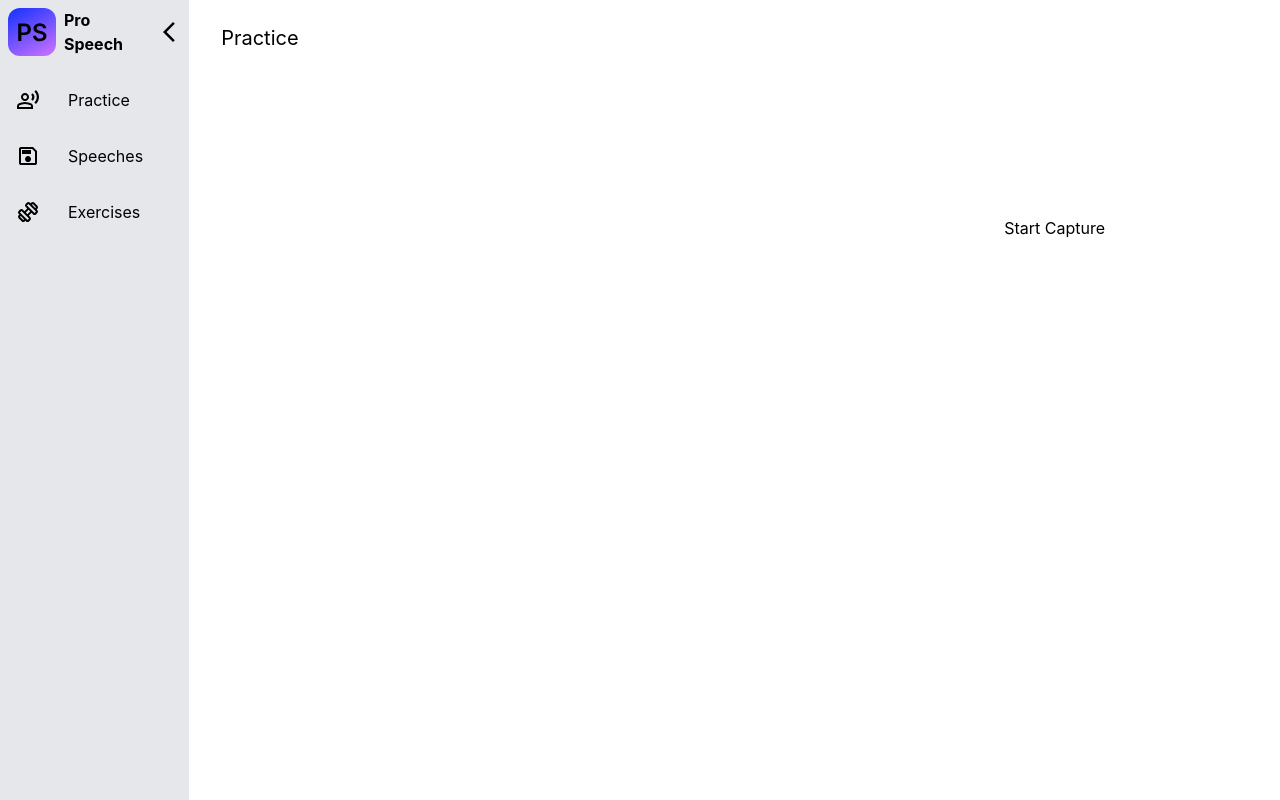
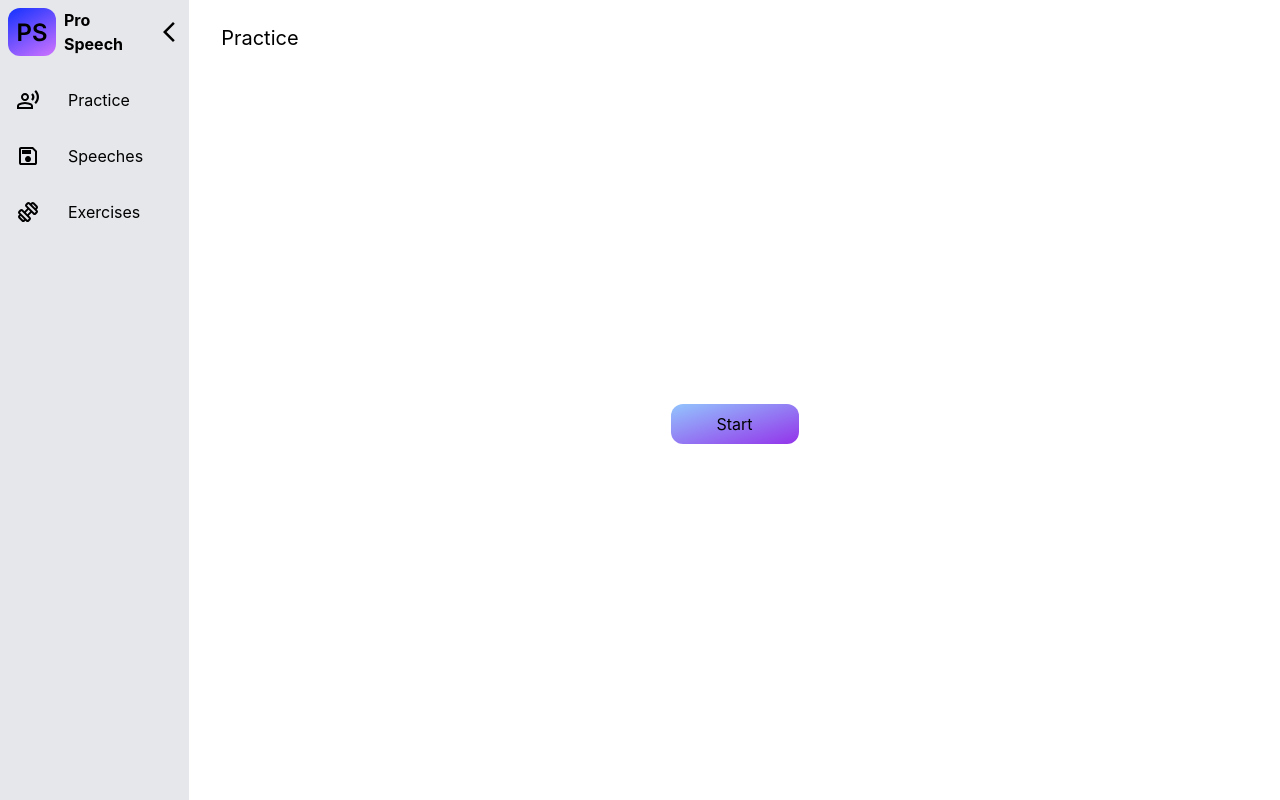
Before and after one commit to SlavaShagalov/prospeech-frontend, a React (Create React App) app: page /practice in a window 1280 px wide. Built offline with nearby package versions, Linux system fonts and the light colour scheme; no server answers.

Commit message:
Added UploadBtn component

```diff
--- a/src/components/FileUploadModal.tsx
+++ b/src/components/FileUploadModal.tsx
@@ -2,6 +2,7 @@ import { useRef, useState } from "react";
 import { useDispatch, useSelector } from "react-redux";
 import { AppDispatch, RootState } from "../services/state/store";
 import { addAsync } from "../services/state/audios/audiosSlice";
+import UploadBtn from "./ui/buttons/UploadBtn";
 
 interface FileUploadModalProps {
     onClose: () => void;
@@ -59,13 +60,9 @@ const FileUploadModal: React.FC<FileUploadModalProps> = ({ onClose }) => {
                                 : <div className="h-full flex flex-col items-center justify-center">
                                     <p className="text-gray-500 mb-2">Drag and drop file or</p>
                                     <input type="file" ref={fileInputRef} onChange={handleFileChange} className="hidden" />
-                                    <button
-                                        className="bg-gradient-to-br from-blue-300 to-purple-600 hover:from-blue-500 hover:to-purple-800
-                                                    w-24 h-10 rounded-xl"
-                                        onClick={() => fileInputRef.current?.click()}
-                                    >
+                                    <UploadBtn className="h-10" onClick={() => fileInputRef.current?.click()}>
                                         Browse files
-                                    </button>
+                                    </UploadBtn>
                                 </div>
                             }
                         </div>
--- a/src/components/WebcamVideo.tsx
+++ b/src/components/WebcamVideo.tsx
@@ -1,6 +1,7 @@
 import React from "react";
 import { useRef, useState, useCallback } from "react";
 import Webcam from "react-webcam";
+import UploadBtn from "./ui/buttons/UploadBtn";
 
 const videoConstraints = {
     // aspectRatio: 0.6666666667,
@@ -15,7 +16,7 @@ const audioConstraints = {
     suppressLocalAudioPlayback: true,
     noiseSuppression: true,
     echoCancellation: true,
-  };
+};
 
 const WebcamVideo: React.FC = () => {
     const webcamRef = useRef<Webcam>(null);
@@ -27,8 +28,8 @@ const WebcamVideo: React.FC = () => {
         setCapturing(true);
         mediaRecorderRef.current = new MediaRecorder(webcamRef.current!.stream!,
             {
-            mimeType: "video/webm"
-        }
+                mimeType: "video/webm"
+            }
         );
         mediaRecorderRef.current.addEventListener(
             "dataavailable",
@@ -86,7 +87,7 @@ const WebcamVideo: React.FC = () => {
     }, [recordedChunks]);
 
     return (
-        <>
+        <div className="flex flex-col items-center">
             <Webcam
                 width={640} height={480} videoConstraints={videoConstraints}
                 mirrored={true}
@@ -94,16 +95,17 @@ const WebcamVideo: React.FC = () => {
                 audio={true}
                 muted={true}
                 ref={webcamRef}
+                className="mb-4"
             />
             {capturing ? (
-                <button onClick={handleStopCaptureClick}>Stop Capture</button>
+                <UploadBtn className="w-32 h-10" onClick={handleStopCaptureClick}>Stop</UploadBtn>
             ) : (
-                <button onClick={handleStartCaptureClick}>Start Capture</button>
+                <UploadBtn className="w-32 h-10" onClick={handleStartCaptureClick}>Start</UploadBtn>
             )}
             {recordedChunks.length > 0 && (
-                <button onClick={handleDownload}>Send to server</button>
+                <UploadBtn className="mt-4 w-32 h-10" onClick={handleDownload}>Upload</UploadBtn>
             )}
-        </>
+        </div>
     );
 }
 
--- /dev/null
+++ b/src/components/ui/buttons/UploadBtn.tsx
@@ -0,0 +1,29 @@
+import React from 'react';
+
+const UploadBtn: React.FC<{
+    className?: string;
+    onClick?: any;
+    children?: any;
+    [key: string]: any;
+}> = ({
+    className,
+    onClick,
+    children,
+    ...props
+}) => {
+        return (
+            <button
+                className={`bg-gradient-to-br from-blue-300 to-purple-600 hover:from-blue-500 hover:to-purple-800
+                            px-4 py-2 rounded-xl
+                            cursor-pointer
+                            focus:outline-none focus:shadow-outline
+                            ${className}`}
+                onClick={onClick}
+                {...props}
+            >
+                {children}
+            </button>
+        );
+    }
+
+export default UploadBtn;
--- a/src/pages/SpeechesPage/SpeechesPage.tsx
+++ b/src/pages/SpeechesPage/SpeechesPage.tsx
@@ -7,6 +7,7 @@ import LeftSidebar from "../../components/LeftSidebar/LeftSidebar";
 import Table from "../../components/Table";
 import FileUploadModal from "../../components/FileUploadModal";
 import { getAsync } from "../../services/state/audios/audiosSlice";
+import UploadBtn from "../../components/ui/buttons/UploadBtn";
 
 const SpeechesPage = () => {
     const [isModalOpen, setIsModalOpen] = useState(false);
@@ -28,11 +29,8 @@ const SpeechesPage = () => {
             <LeftSidebar></LeftSidebar>
             <div className="pt-6 px-8">
                 <h1 className="text-xl mb-4">Records</h1>
-                <button className="bg-gradient-to-br from-blue-300 to-purple-600 hover:from-blue-500 hover:to-purple-800
-                                    w-24 h-10 mb-4 rounded-xl" onClick={openModal}>
-                    Upload
-                </button>
-                <Table data={audios}/>
+                <UploadBtn className="w-24 h-10 mb-4" onClick={openModal}>Upload</UploadBtn>
+                <Table data={audios} />
                 {isModalOpen && <FileUploadModal onClose={closeModal} />}
             </div>
         </div>
```
